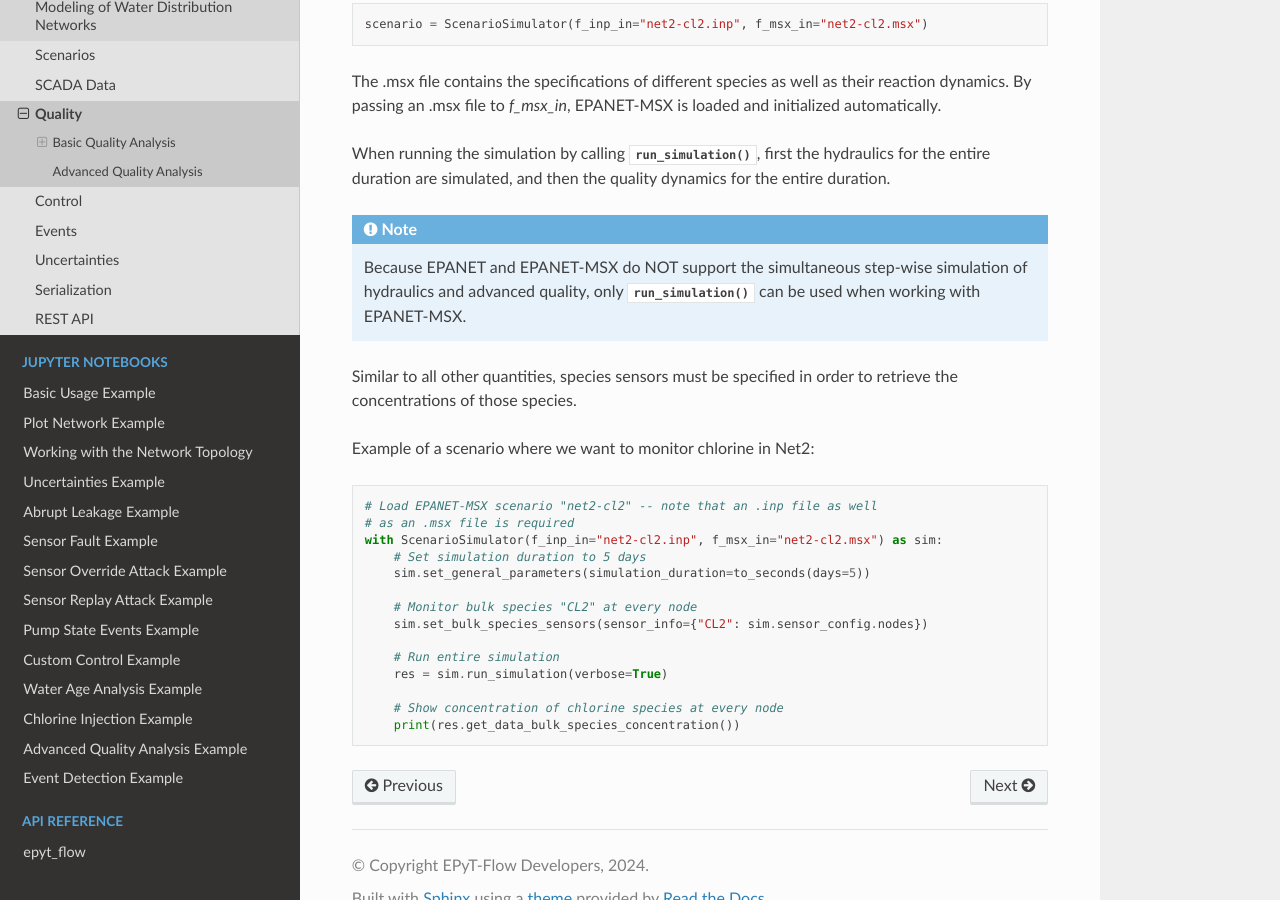
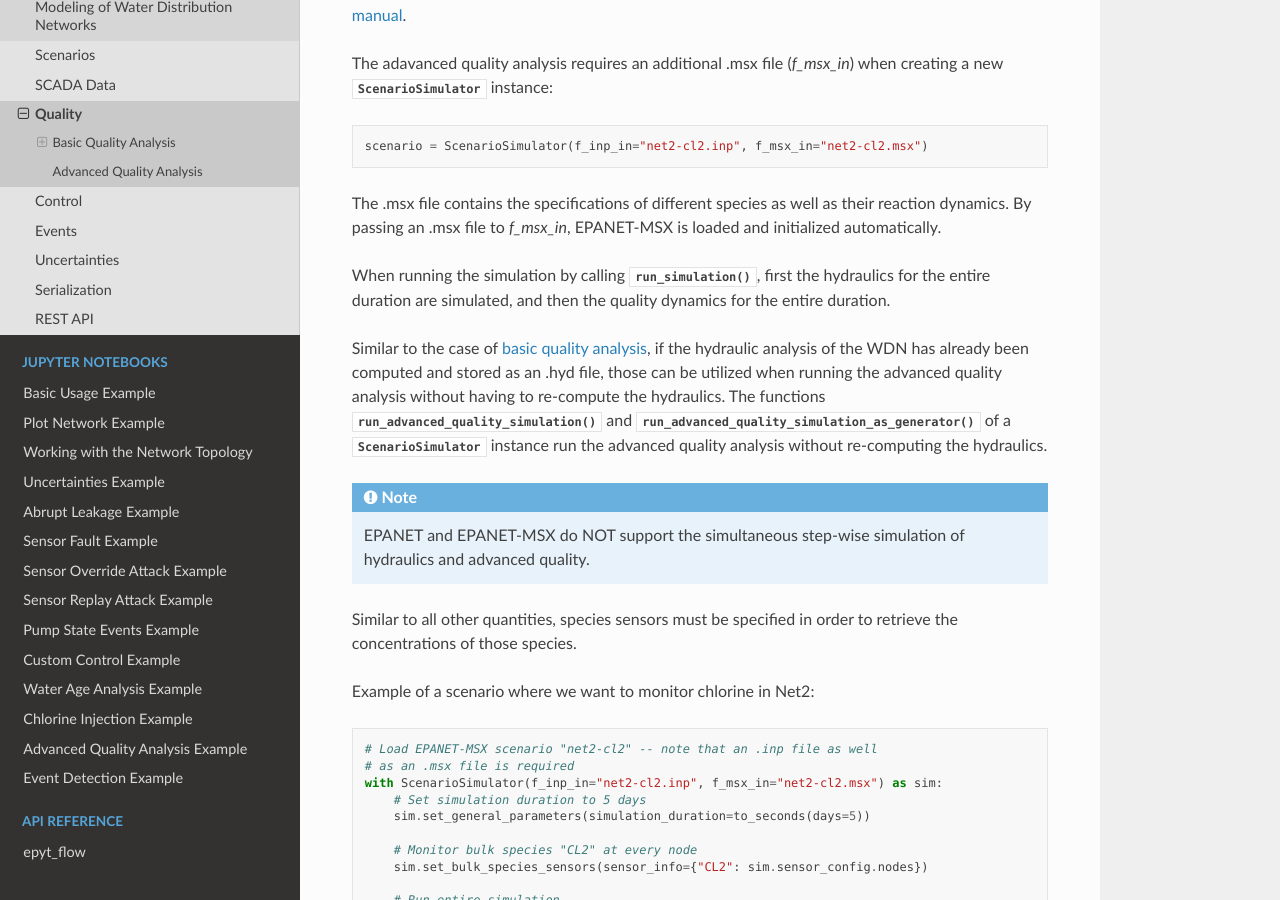
Before and after one commit to WaterFutures/EPyT-Flow, a Sphinx documentation site: the page built from docs/tut.quality.rst, in a window 1280 px wide and 900 px high, scrolled down 2612 px. Built offline with Sphinx 7.4.7 and the Read the Docs theme 2.0.0, drawn with Linux system fonts in a browser that asks for light colours; some of the changed text lies outside the part shown.

Commit message:
Update documentation

```diff
--- a/docs/tut.quality.rst
+++ b/docs/tut.quality.rst
@@ -5,8 +5,8 @@ Quality
 *******
 
 EPyT-Flow supports :ref:`basic <basic_quality>` and :ref:`advanced <advanced_quality>` quality analysis -- the former is realized
-through `EPANET <https://github.com/USEPA/EPANET2.2>`_ and the latter one
-through the usage of `EPANET-MSX <https://github.com/USEPA/EPANETMSX/>`_.
+through `EPANET <https://github.com/USEPA/EPANET2.2>`__ and the latter one
+through the usage of `EPANET-MSX <https://github.com/USEPA/EPANETMSX/>`__.
 
 
 .. _basic_quality:
@@ -20,6 +20,13 @@ and source tracing analysis.
 .. note::
     Note that only one of these analyses can be performed at a time -- i.e. multiple simulation runs
     are necessary if different quality analyses are requested.
+
+If the hydraulic analysis of the WDN has already been computed and stored as an .hyd file,
+those can be utilized when running the quality analysis without having to re-compute the hydraulics.
+The functions :func:`~epyt_flow.simulation.scenario_simulator.ScenarioSimulator.run_basic_quality_simulation`
+and :func:`~epyt_flow.simulation.scenario_simulator.ScenarioSimulator.run_basic_quality_simulation_as_generator`
+of a :class:`~epyt_flow.simulation.scenario_simulator.ScenarioSimulator` instance run the quality
+analysis without re-computing the hydraulics.
 
 The requested quality analysis must be set (i.e. activated) before the simulation is run:
 
@@ -157,12 +164,18 @@ When running the simulation by calling
 hydraulics for the entire duration are simulated, and then the quality dynamics
 for the entire duration.
 
+Similar to the case of :ref:`basic quality analysis <basic_quality>`, if the hydraulic analysis of
+the WDN has already been computed and stored as an .hyd file, those can be utilized when running
+the advanced quality analysis without having to re-compute the hydraulics. The functions
+:func:`~epyt_flow.simulation.scenario_simulator.ScenarioSimulator.run_advanced_quality_simulation`
+and :func:`~epyt_flow.simulation.scenario_simulator.ScenarioSimulator.run_advanced_quality_simulation_as_generator`
+of a :class:`~epyt_flow.simulation.scenario_simulator.ScenarioSimulator` instance run the advanced quality
+analysis without re-computing the hydraulics.
+
 .. note::
 
-    Because EPANET and EPANET-MSX do NOT support the simultaneous step-wise simulation of
-    hydraulics and advanced quality, only
-    :func:`~epyt_flow.simulation.scenario_simulator.ScenarioSimulator.run_simulation` can
-    be used when working with EPANET-MSX.
+    EPANET and EPANET-MSX do NOT support the simultaneous step-wise simulation of
+    hydraulics and advanced quality.
 
 
 Similar to all other quantities, species sensors must be specified in order to
```
